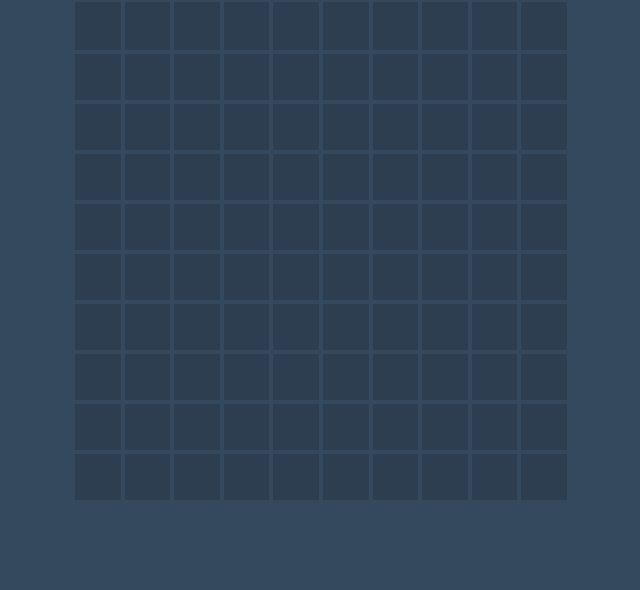
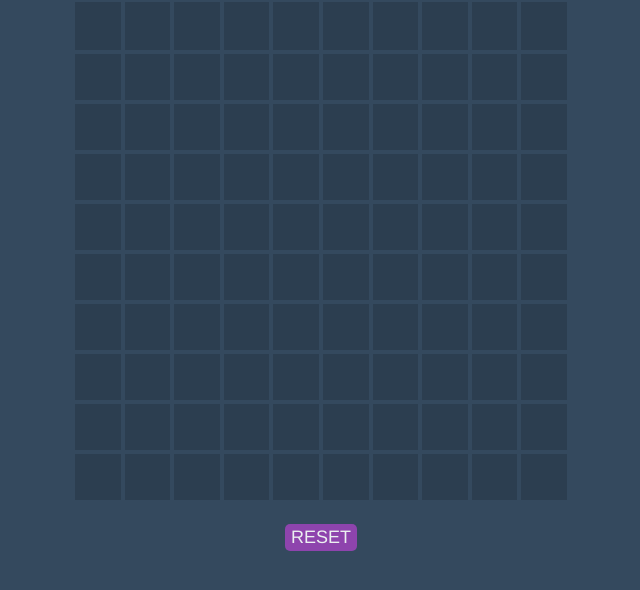
Before and after one commit to WDI-HK-8/MinesweeperReborn, a website: page index.html in a window 1280 px wide. Shown: the part 78-668 px from the top of the page, without its empty margins (319-959 px from the left). Drawn offline with nearby package versions, Linux system fonts and the light colour scheme.

Commit message:
created a reset button to clear the board and regenerate table

```diff
--- a/css/custom.css
+++ b/css/custom.css
@@ -32,3 +32,14 @@ body {
 header {
 	margin-bottom: 20px;
 }
+
+footer {
+	margin-top: 20px;
+}
+
+button {
+	background-color: rgb(142, 68, 173);
+	border: none;
+	border-radius: 5px;
+	font-size: 18px;
+}
--- a/index.html
+++ b/index.html
@@ -26,8 +26,8 @@
                 </tbody>
             </table>
         </main>
-        <footer>
-
+        <footer class="text-center">
+            <button id="reset">RESET</button>
         </footer>
     </div>
 
--- a/js/application.js
+++ b/js/application.js
@@ -2,6 +2,12 @@
 
   var hiddenBoard = [];
   var openBoard = [];
+
+
+  // Erase table
+  function eraseTable() {
+    $('#tableBody').children().remove();
+  }
 
   // Load board table
   function loadTable(row,col){
@@ -129,6 +135,12 @@
 
   })
 
+// Reset button
+  $(document).on('click','#reset',function() {
+    eraseTable();
+    loadTable(10,10);
+  })
+
 loadTable(10,10);
 
 });
```
